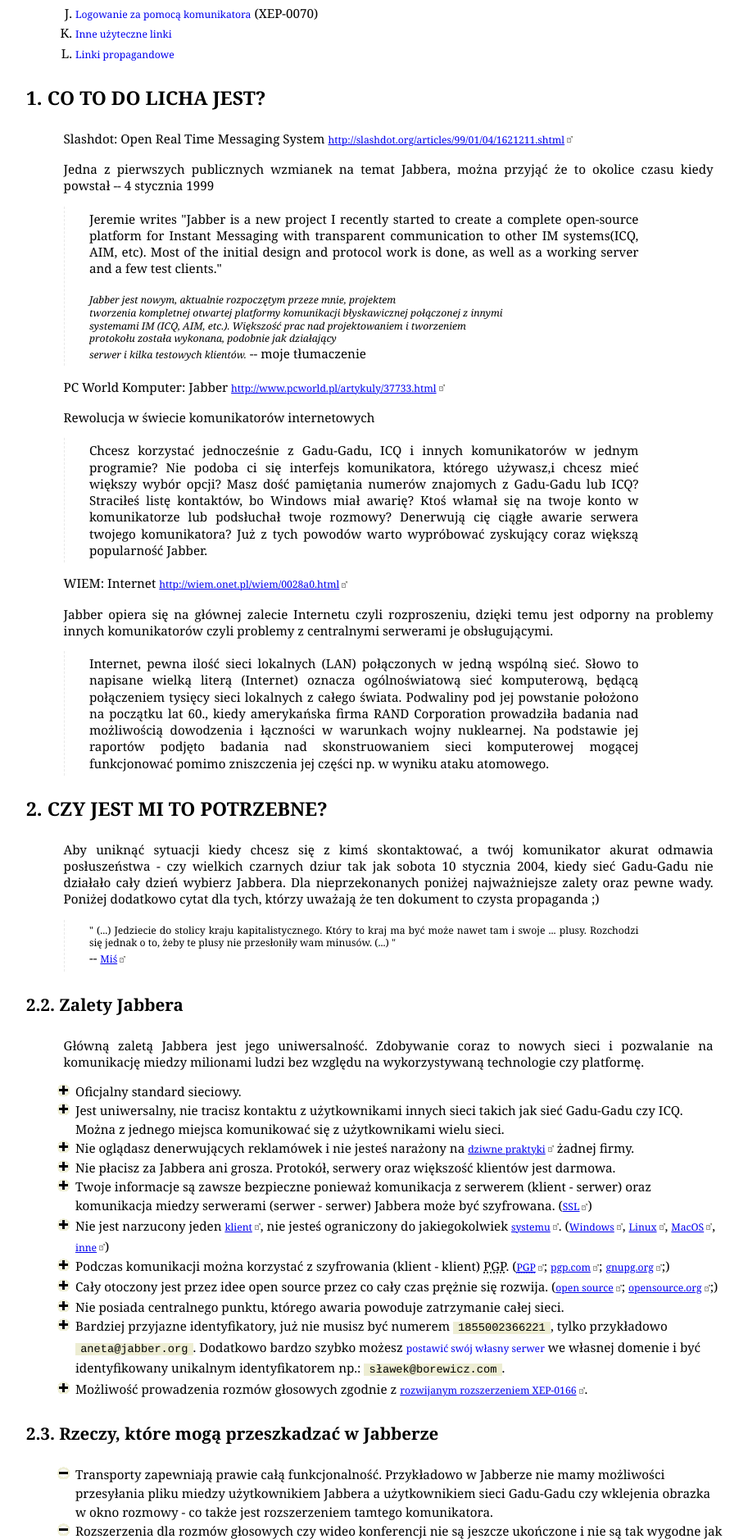
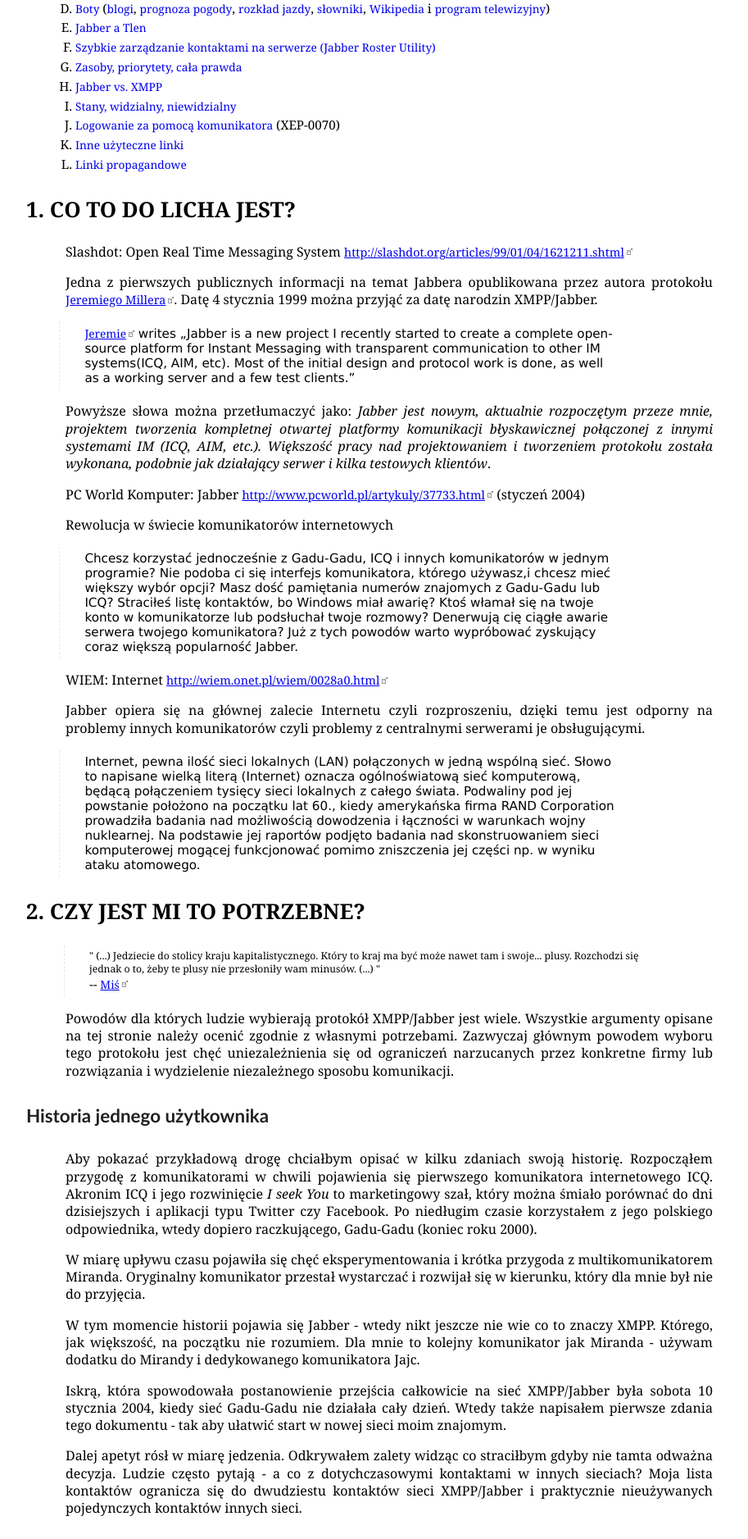
Before and after one commit to michalus/jabberfaq, a PHP site: page / in a window 1280 px wide. Shown: the part 4138-6015 px from the top of the page at 82% size, without its empty margins (48-961 px from the left). Run offline with PHP 8.4, Linux system fonts and the light colour scheme.

Commit message:
Przeredagowanie części paragrafów i dodanie mojej historii.

```diff
--- a/index.html
+++ b/index.html
@@ -60,19 +60,16 @@
 
         <li><a href="#propaganda">Linki propagandowe</a></li>
 
-        <li><a href="#stopka">Autor i licencja tego dokumentu</a></li>
+        <li><a href="#stopka">Autor, dane kontaktowe i licencja tego
+        dokumentu</a></li>
       </ul>
 
-      <p>Chcesz podlinkować tą stronę? Możesz wykorzystać jeden z bannerów -
-      <a href="banner/index.html">lista banerów</a>. Masz swój ładniejszy
-      banner, jeżeli chcesz możesz go mi podesłać. Chcesz być zawsze na bieżąco
-      <a href="http://identi.ca/jabberfaq/all">śledząc JabberFAQ</a> w serwisie
-      Identi.ca! Zmiany w treści tej strony dostępne są w repozytorium <a href=
-      "http://github.com/michalus/jabberfaq/tree/master">w serwisie
+      <p>Chcesz polecić strone innym? Możesz wykorzystać jeden z bannerów -
+      <a href="banner/index.html">lista banerów</a>. Chcesz być zawsze na
+      bieżąco <a href="http://identi.ca/jabberfaq/all">obserwuj JabberFAQ</a> w
+      serwisie Identi.ca! Zmiany w treści tej strony dostępne są w repozytorium
+      <a href="http://github.com/michalus/jabberfaq/tree/master">w serwisie
       GitHub</a>.</p>
-
-      <p>Dane kontaktowe i licencja dokumentu znajdują się w <a href=
-      "#stopka">stopce</a>.</p>
     </div>
 
     <h2 id="slowawstepu"><a href="#slowawstepu">Słowa wstępu</a></h2>
@@ -101,10 +98,9 @@
     -- <a href="http://www.rejs.art.pl/skrypt.php?online=1">Rejs</a></p>
 
     <p>Niniejszy dokument jest próbą zebrania wszystkich porozrzucanych po
-    Internecie informacji przydatnych początkującym oraz każdemu kto chciałby
-    dowiedzieć się podstawowych rzeczy na temat wszystkiego co określane jest
-    mianem Jabbera i XMPP, nowego protokołu komunikacji błyskawicznej (ang.
-    <i>Instant Messaging</i>). Na początek warto wspomnieć o rzeczy
+    Internecie informacji. Początkujący mogą poznać i zrozumieć podstawy, a
+    pozostali użytkownicy poszerzyć wiedzę na temat protokołu XMPP/Jabber i
+    społeczności która go otacza. Na początek warto wspomnieć o rzeczy
     najważniejszej, która odróżnia Jabbera od innych sieci pozwalających na
     komunikację w czasie rzeczywistym oraz pokaże sens ewentualnej
     przesiadki.</p>
@@ -150,25 +146,31 @@
     większy od najpopularniejszych kiedyś komunikatorów AIM, MSN czy Yahoo.</p>
 
     <ul>
-      <li>309 milionów użytkowników sieci Skype</li>
+      <li>309 milionów użytkowników sieci <a href=
+      "http://pl.wikipedia.org/wiki/Skype">Skype</a></li>
 
       <li>221 milionów aktywnych użytkowników sieci <a href=
       "http://en.wikipedia.org/wiki/QQ">QQ</a></li>
 
-      <li>53 miliony aktywnych użytkowników sieci AIM, 100 milionów wszystkich
-      zarejestrowanych</li>
+      <li>53 miliony aktywnych użytkowników sieci <a href=
+      "http://pl.wikipedia.org/wiki/AOL_Instant_Messenger">AIM</a>, 100
+      milionów wszystkich zarejestrowanych</li>
 
       <li>Między 40 a 50 milionów użytkowników sieci XMPP/Jabber</li>
 
-      <li>27 milionów aktywnych użytkowników sieci MSN, 155 milionów wszystkich
-      zarejestrowanych</li>
-
-      <li>22 milionów aktywnych użytkowników sieci Yahoo</li>
+      <li>27 milionów aktywnych użytkowników sieci <a href=
+      "http://pl.wikipedia.org/wiki/Windows_Live_Messenger">MSN</a>, 155
+      milionów wszystkich zarejestrowanych</li>
+
+      <li>22 milionów aktywnych użytkowników sieci <a href=
+      "http://pl.wikipedia.org/wiki/Yahoo!_Messenger">Yahoo</a></li>
 
       <li>około <a href="http://www.di.com.pl/news/13858,1.html">6 milionów
-      aktywnych</a> użytkowników sieci GG</li>
-
-      <li>4 miliony aktywnych użytkowników sieci ICQ</li>
+      aktywnych</a> użytkowników sieci <a href=
+      "http://pl.wikipedia.org/wiki/Gadu-Gadu">GG</a></li>
+
+      <li>4 miliony aktywnych użytkowników sieci, pierwszego komunikatora
+      internetowego, <a href="http://pl.wikipedia.org/wiki/ICQ">ICQ</a></li>
     </ul>
 
     <p><span class="small">Powyższe dane pochodzą z <a href=
@@ -428,37 +430,42 @@
     "http://slashdot.org/articles/99/01/04/1621211.shtml" title=
     "Jedna z pierwszych wzmianek na temat Jabbera">http://slashdot.org/articles/99/01/04/1621211.shtml</a></p>
 
-    <p>Jedna z pierwszych publicznych wzmianek na temat Jabbera, można przyjąć
-    że to okolice czasu kiedy powstał -- 4 stycznia 1999</p>
-
-    <p class="cytat">Jeremie writes "Jabber is a new project I recently started
-    to create a complete open-source platform for Instant Messaging with
-    transparent communication to other IM systems(ICQ, AIM, etc). Most of the
-    initial design and protocol work is done, as well as a working server and a
-    few test clients."<br>
-    <br>
-    <span class="small"><i>Jabber jest nowym, aktualnie rozpoczętym przeze
-    mnie, projektem<br>
-    tworzenia kompletnej otwartej platformy komunikacji błyskawicznej
-    połączonej z innymi<br>
-    systemami IM (ICQ, AIM, etc.). Większość prac nad projektowaniem i
-    tworzeniem<br>
-    protokołu została wykonana, podobnie jak działający<br>
-    serwer i kilka testowych klientów.</i></span> -- moje tłumaczenie</p>
+    <p>Jedna z pierwszych publicznych informacji na temat Jabbera opublikowana
+    przez autora protokołu <a href=
+    "http://en.wikipedia.org/wiki/Jeremie_Miller">Jeremiego Millera</a>. Datę 4
+    stycznia 1999 można przyjąć za datę narodzin XMPP/Jabber.</p>
+
+    <blockquote>
+      <a href="http://www.jeremie.com/">Jeremie</a> writes <q>Jabber is a new
+      project I recently started to create a complete open-source platform for
+      Instant Messaging with transparent communication to other IM systems(ICQ,
+      AIM, etc). Most of the initial design and protocol work is done, as well
+      as a working server and a few test clients.</q>
+    </blockquote>
+
+    <p>Powyższe słowa można przetłumaczyć jako: <i>Jabber jest nowym, aktualnie
+    rozpoczętym przeze mnie, projektem tworzenia kompletnej otwartej platformy
+    komunikacji błyskawicznej połączonej z innymi systemami IM (ICQ, AIM,
+    etc.). Większość pracy nad projektowaniem i tworzeniem protokołu została
+    wykonana, podobnie jak działający serwer i kilka testowych
+    klientów</i>.</p>
 
     <p>PC World Komputer: Jabber <a href=
-    "http://www.pcworld.pl/artykuly/37733.html">http://www.pcworld.pl/artykuly/37733.html</a></p>
+    "http://www.pcworld.pl/artykuly/37733.html">http://www.pcworld.pl/artykuly/37733.html</a>
+    (styczeń 2004)</p>
 
     <p>Rewolucja w świecie komunikatorów internetowych</p>
 
-    <p class="cytat">Chcesz korzystać jednocześnie z Gadu-Gadu, ICQ i innych
-    komunikatorów w jednym programie? Nie podoba ci się interfejs komunikatora,
-    którego używasz,i chcesz mieć większy wybór opcji? Masz dość pamiętania
-    numerów znajomych z Gadu-Gadu lub ICQ? Straciłeś listę kontaktów, bo
-    Windows miał awarię? Ktoś włamał się na twoje konto w komunikatorze lub
-    podsłuchał twoje rozmowy? Denerwują cię ciągłe awarie serwera twojego
-    komunikatora? Już z tych powodów warto wypróbować zyskujący coraz większą
-    popularność Jabber.</p>
+    <blockquote>
+      Chcesz korzystać jednocześnie z Gadu-Gadu, ICQ i innych komunikatorów w
+      jednym programie? Nie podoba ci się interfejs komunikatora, którego
+      używasz,i chcesz mieć większy wybór opcji? Masz dość pamiętania numerów
+      znajomych z Gadu-Gadu lub ICQ? Straciłeś listę kontaktów, bo Windows miał
+      awarię? Ktoś włamał się na twoje konto w komunikatorze lub podsłuchał
+      twoje rozmowy? Denerwują cię ciągłe awarie serwera twojego komunikatora?
+      Już z tych powodów warto wypróbować zyskujący coraz większą popularność
+      Jabber.
+    </blockquote>
 
     <p>WIEM: Internet <a href=
     "http://wiem.onet.pl/wiem/0028a0.html">http://wiem.onet.pl/wiem/0028a0.html</a></p>
@@ -467,31 +474,62 @@
     dzięki temu jest odporny na problemy innych komunikatorów czyli problemy z
     centralnymi serwerami je obsługującymi.</p>
 
-    <p class="cytat">Internet, pewna ilość sieci lokalnych (LAN) połączonych w
-    jedną wspólną sieć. Słowo to napisane wielką literą (Internet) oznacza
-    ogólnoświatową sieć komputerową, będącą połączeniem tysięcy sieci lokalnych
-    z całego świata. Podwaliny pod jej powstanie położono na początku lat 60.,
-    kiedy amerykańska firma RAND Corporation prowadziła badania nad możliwością
-    dowodzenia i łączności w warunkach wojny nuklearnej. Na podstawie jej
-    raportów podjęto badania nad skonstruowaniem sieci komputerowej mogącej
-    funkcjonować pomimo zniszczenia jej części np. w wyniku ataku
-    atomowego.</p>
+    <blockquote>
+      Internet, pewna ilość sieci lokalnych (LAN) połączonych w jedną wspólną
+      sieć. Słowo to napisane wielką literą (Internet) oznacza ogólnoświatową
+      sieć komputerową, będącą połączeniem tysięcy sieci lokalnych z całego
+      świata. Podwaliny pod jej powstanie położono na początku lat 60., kiedy
+      amerykańska firma RAND Corporation prowadziła badania nad możliwością
+      dowodzenia i łączności w warunkach wojny nuklearnej. Na podstawie jej
+      raportów podjęto badania nad skonstruowaniem sieci komputerowej mogącej
+      funkcjonować pomimo zniszczenia jej części np. w wyniku ataku atomowego.
+    </blockquote>
 
     <h2 id="potrzebne"><a href="#potrzebne">2. Czy jest mi to
     potrzebne?</a></h2>
 
-    <p>Aby uniknąć sytuacji kiedy chcesz się z kimś skontaktować, a twój
-    komunikator akurat odmawia posłuszeństwa - czy wielkich czarnych dziur tak
-    jak sobota 10 stycznia 2004, kiedy sieć Gadu-Gadu nie działało cały dzień
-    wybierz Jabbera. Dla nieprzekonanych poniżej najważniejsze zalety oraz
-    pewne wady. Poniżej dodatkowo cytat dla tych, którzy uważają że ten
-    dokument to czysta propaganda ;)</p>
-
     <p class="cytat"><span class="small">" (...) Jedziecie do stolicy kraju
-    kapitalistycznego. Który to kraj ma być może nawet tam i swoje ... plusy.
+    kapitalistycznego. Który to kraj ma być może nawet tam i swoje... plusy.
     Rozchodzi się jednak o to, żeby te plusy nie przesłoniły wam minusów. (...)
     "</span><br>
     -- <a href="http://www.bareja.neostrada.pl/skrypt.htm">Miś</a></p>
+
+    <p>Powodów dla których ludzie wybierają protokół XMPP/Jabber jest wiele.
+    Wszystkie argumenty opisane na tej stronie należy ocenić zgodnie z własnymi
+    potrzebami. Zazwyczaj głównym powodem wyboru tego protokołu jest chęć
+    uniezależnienia się od ograniczeń narzucanych przez konkretne firmy lub
+    rozwiązania i wydzielenie niezależnego sposobu komunikacji.</p>
+
+    <h4>Historia jednego użytkownika</h4>
+
+    <p>Aby pokazać przykładową drogę chciałbym opisać w kilku zdaniach swoją
+    historię. Rozpocząłem przygodę z komunikatorami w chwili pojawienia się
+    pierwszego komunikatora internetowego ICQ. Akronim ICQ i jego rozwinięcie
+    <i>I seek You</i> to marketingowy szał, który można śmiało porównać do dni
+    dzisiejszych i aplikacji typu Twitter czy Facebook. Po niedługim czasie
+    korzystałem z jego polskiego odpowiednika, wtedy dopiero raczkującego,
+    Gadu-Gadu (koniec roku 2000).</p>
+
+    <p>W miarę upływu czasu pojawiła się chęć eksperymentowania i krótka
+    przygoda z multikomunikatorem Miranda. Oryginalny komunikator przestał
+    wystarczać i rozwijał się w kierunku, który dla mnie był nie do
+    przyjęcia.</p>
+
+    <p>W tym momencie historii pojawia się Jabber - wtedy nikt jeszcze nie wie
+    co to znaczy XMPP. Którego, jak większość, na początku nie rozumiem. Dla
+    mnie to kolejny komunikator jak Miranda - używam dodatku do Mirandy i
+    dedykowanego komunikatora Jajc.</p>
+
+    <p>Iskrą, która spowodowała postanowienie przejścia całkowicie na sieć
+    XMPP/Jabber była sobota 10 stycznia 2004, kiedy sieć Gadu-Gadu nie działała
+    cały dzień. Wtedy także napisałem pierwsze zdania tego dokumentu - tak aby
+    ułatwić start w nowej sieci moim znajomym.</p>
+
+    <p>Dalej apetyt rósł w miarę jedzenia. Odkrywałem zalety widząc co
+    straciłbym gdyby nie tamta odważna decyzja. Ludzie często pytają - a co z
+    dotychczasowymi kontaktami w innych sieciach? Moja lista kontaktów
+    ogranicza się do dwudziestu kontaktów sieci XMPP/Jabber i praktycznie
+    nieużywanych pojedynczych kontaktów innych sieci.</p>
 
     <h3 id="plusy"><a href="#plusy">2.2. Zalety Jabbera</a></h3>
 
@@ -649,19 +687,21 @@
 
     <h3 id="analogia"><a href="#analogia">2.5 Powtórka z historii</a></h3>
 
-    <p class="cytat">E-mail jako taki został wymyślony w roku 1965, autorami
-    pomysłu byli Louis Pouzin, Glenda Schroeder i Pat Crisman - wówczas jednak
-    usługa ta służyła jedynie do przesyłania wiadomości od jednego użytkownika
-    danego komputera do innego użytkownika tej samej maszyny, a adres emailowy
-    w zasadzie jeszcze nie istniał. Usługę polegającą na wysyłaniu wiadomości
-    od użytkownika jednego komputera do użytkownika innego wymyślił w roku 1971
-    Ray Tomlinson, on również wybrał znak @ (at) do rozdzielania nazwy
-    użytkownika od nazwy maszyny (a później nazwy domeny internetowej). Na
-    początku do wysyłania e-maili służył protokół CPYNET, później
-    wykorzystywano FTP, UUCP i wiele innych protokołów, a na początku lat 80.
-    Jonathan B. Postel napisał specjalnie do tego celu protokół SMTP.<br>
-    -- <a href="http://pl.wikipedia.org/wiki/Poczta_elektroniczna">Poczta
-    elektroniczna, Wikipedia</a></p>
+    <blockquote>
+      E-mail jako taki został wymyślony w roku 1965, autorami pomysłu byli
+      Louis Pouzin, Glenda Schroeder i Pat Crisman - wówczas jednak usługa ta
+      służyła jedynie do przesyłania wiadomości od jednego użytkownika danego
+      komputera do innego użytkownika tej samej maszyny, a adres emailowy w
+      zasadzie jeszcze nie istniał. Usługę polegającą na wysyłaniu wiadomości
+      od użytkownika jednego komputera do użytkownika innego wymyślił w roku
+      1971 Ray Tomlinson, on również wybrał znak @ (at) do rozdzielania nazwy
+      użytkownika od nazwy maszyny (a później nazwy domeny internetowej). Na
+      początku do wysyłania e-maili służył protokół CPYNET, później
+      wykorzystywano FTP, UUCP i wiele innych protokołów, a na początku lat 80.
+      Jonathan B. Postel napisał specjalnie do tego celu protokół SMTP.<br>
+      -- <a href="http://pl.wikipedia.org/wiki/Poczta_elektroniczna">Poczta
+      elektroniczna, Wikipedia</a>
+    </blockquote>
 
     <p>Podczas pobierania i wysyłania poczty elektronicznej dziś nikt nie
     zastanawia się czy wysyła ją na serwer pocztowy, który używa danego
@@ -678,6 +718,17 @@
 
     <h2 id="zasada_dzialania"><a href="#zasada_dzialania">3. Zasada
     działania</a></h2>
+
+    <p>Sieć Jabbera w swoim działaniu podobna jest do działania poczty
+    elektronicznej. Mamy wiele serwerów, które komunikują się między sobą. Na
+    rysunku mamy <a id="przykladowe_serwery" name=
+    "przykladowe_serwery"></a>przykładowe serwery <code>alfa.org</code>,
+    <code>delta.pl</code> oraz <code>tango.de</code>. Wszystkie serwery
+    komunikują się ze sobą co zaznaczone jest jako ciemno fioletowe połączenia
+    <code><a id="trzy_graf" name="trzy_graf"></a>[3]</code>. Serwery na rysunku
+    komunikują <code><a id="dwa_graf" name="dwa_graf"></a>[2]</code> się także
+    z wszystkimi innymi serwerami na świecie oznaczonych jako <code><a id=
+    "inne_serwery" name="inne_serwery"></a>inny serwer</code>.</p>
 
     <p class="small"><img src="images/jabber_dzialanie.png" alt=
     "Jabber zasada działania." usemap="#Map" height="400" width="800" title="">
@@ -728,18 +779,8 @@
       "Inny serwer gdzies w Internecie.">
     </map></p>
 
-    <p>Sieć Jabbera w swoim działaniu podobna jest do działania poczty
-    elektronicznej. Mamy wiele serwerów, które komunikują się między sobą. Na
-    rysunku mamy <a id="przykladowe_serwery" name=
-    "przykladowe_serwery"></a>przykładowe serwery <code>alfa.org</code>,
-    <code>delta.pl</code> oraz <code>tango.de</code>. Wszystkie serwery
-    komunikują się ze sobą co zaznaczone jest jako ciemno fioletowe połączenia
-    <code><a id="trzy_graf" name="trzy_graf"></a>[3]</code>. Serwery na rysunku
-    komunikują <code><a id="dwa_graf" name="dwa_graf"></a>[2]</code> się także
-    z wszystkimi innymi serwerami na świecie oznaczonych jako <code><a id=
-    "inne_serwery" name="inne_serwery"></a>inny serwer</code>. Na serwerach
-    użytkownicy rejestrują konta. Użytkownik <code><a id="rajmund" name=
-    "rajmund"></a>rajmund</code> zarejestrował się na serwerze
+    <p>Na serwerach użytkownicy rejestrują swoje konta. Użytkownik <code><a id=
+    "rajmund" name="rajmund"></a>rajmund</code> zarejestrował się na serwerze
     <code>tango.de</code>, użytkownik <code><a id="michal" name=
     "michal"></a>michal</code> zarejestrował się na serwerze
     <code>alfa.org</code>, a użytkownik <code><a id="aneta" name=
@@ -754,36 +795,45 @@
     <code>aneta@delta.pl</code> oraz <code>aneta@alfa.org</code>. Wszyscy nasi
     przykładowi użytkownicy są zalogowani do swoich serwerów - symbolizuje to
     jasno fioletowa linia <code><a id="cztery_graf" name=
-    "cztery_graf"></a>[4]</code>. Użytkownik <code>aneta</code> zalogowany jest
-    jednocześnie do dwóch serwerów, a użytkownik <code>michal</code> korzysta z
-    funkcji oferowanej przez sieć Jabbera czyli podwójnego logowania. Inne
-    sieci, gdy próbujemy zalogować się podwójnie, odrzucają jedno z połączeń.
-    Tutaj mamy możliwość wielokrotnego logowania i określenia ważności naszego
-    połączenia przez nadanie mu odpowiedniego priorytetu. Wiadomości do nas
-    dochodzą do komputera gdzie zalogowani jesteśmy z wyższym priorytetem.
-    Przykładowy <code>michal</code> jest teraz w pracy, gdzie zalogowany jest z
-    priorytetem równym 5. Wszystkie wiadomości do niego kierowane są do
+    "cztery_graf"></a>[4]</code>.</p>
+
+    <p>Użytkownik <code>aneta</code> zalogowany jest jednocześnie do dwóch
+    serwerów, a użytkownik <code>michal</code> korzysta z funkcji oferowanej
+    przez sieć Jabbera czyli podwójnego logowania. Inne sieci, gdy próbujemy
+    zalogować się podwójnie, odrzucają jedno z połączeń. Tutaj mamy możliwość
+    wielokrotnego logowania i określenia ważności naszego połączenia przez
+    nadanie mu odpowiedniego priorytetu. Wiadomości do nas dochodzą do
+    komputera gdzie zalogowani jesteśmy z wyższym priorytetem.</p>
+
+    <p>Przykładowy <code>michal</code> jest teraz w pracy, gdzie zalogowany
+    jest z priorytetem równym 5. Wszystkie wiadomości do niego kierowane są do
     komputera w pracy. Kiedy skończy pracę i wyłączy swój komputer, pozostanie
     jeszcze komputer domowy, który cały czas jest zalogowany do sieci. Teraz
-    wszystkie wiadomości trafiają do niego. Wszyscy nasi użytkownicy mogą się
-    między sobą komunikować. Użytkownik <code>rajmund</code> może wysłać
-    wiadomość do użytkownika na innym serwerze, czyli przykładowo do
-    użytkownika <code>aneta</code>. Użytkownik <code>aneta</code> posiada dwa
-    konta na oddzielnych serwerach. Jeżeli jeden z serwerów przestanie działać,
-    zawsze ma do dyspozycji swoje drugie konto. Mimo awarii działania jednego
-    serwera cała sieć działa prawidłowo. Kontakt utracony jest nie ze
-    wszystkimi użytkownikami, ale tylko z użytkownikami wyłączonego serwera. Na
-    koniec warto wspomnieć jak odbywa się komunikacja z innymi sieciami typu
-    Gadu-Gadu czy ICQ <code><a id="jeden_graf" name=
-    "jeden_graf"></a>[1]</code>. Użytkownik komunikuje się tylko z serwerem,
-    przez serwer wysyła wiadomości, a jego kontakty przechowywane są także na
-    serwerze. Jeżeli nasz serwer umożliwia nam komunikację z innymi sieciami
-    przez tzw. transporty, nasza wiadomość przeznaczona do użytkownika danej
-    sieci dochodzi do serwera, a serwer po przekształceniu jej na odpowiedni
-    format przesyła dalej do serwera innej sieci. Oczywiście musimy posiadać
-    konto (numer <acronym title="Gadu Gadu">GG</acronym>, czy <acronym title=
+    wszystkie wiadomości trafiają do niego. Istnieje także możliwość czytania
+    własnej korespondencji odebranej na zdalnym komputerze.</p>
+
+    <p>Wszyscy nasi użytkownicy mogą się między sobą komunikować. Użytkownik
+    <code>rajmund</code> może wysłać wiadomość do użytkownika na innym
+    serwerze, czyli przykładowo do użytkownika <code>aneta</code>. Użytkownik
+    <code>aneta</code> posiada dwa konta na oddzielnych serwerach. Jeżeli jeden
+    z serwerów przestanie działać, zawsze ma do dyspozycji swoje drugie konto.
+    Mimo awarii działania jednego serwera cała sieć działa prawidłowo. Kontakt
+    utracony jest nie ze wszystkimi użytkownikami, ale tylko z użytkownikami
+    wyłączonego serwera.</p>
+
+    <p>Możliwa jest także komunikacja z innymi sieciami typu Gadu-Gadu czy ICQ
+    <code><a id="jeden_graf" name="jeden_graf"></a>[1]</code>. Użytkownik
+    komunikuje się tylko z własnym serwerem, przez serwer wysyła wiadomości, a
+    jego kontakty przechowywane są także na serwerze. Jeżeli nasz serwer
+    umożliwia nam komunikację z innymi sieciami przez tzw. transporty, nasza
+    wiadomość przeznaczona do użytkownika danej sieci dochodzi do serwera, a
+    serwer po przekształceniu jej na odpowiedni format przesyła dalej do
+    serwera innej sieci. Oczywiście musimy posiadać konto (numer
+    <acronym title="Gadu Gadu">GG</acronym>, czy <acronym title=
     "ICQ Universal Internet Number">UIN</acronym>) w danej sieci, żeby do niej
-    cokolwiek wysłać czy odbierać.</p>
+    cokolwiek wysłać czy odbierać. Najprościej wyobrazić sobie transport jako
+    funkcjonalność tłumaczącą komunikaty jednej sieci na komunikaty drugiej
+    sieci.</p>
 
     <h2 id="howto"><a href="#howto">4. Zdecydowałem sie, co mam robić</a></h2>
 
--- a/jabberfaq.css
+++ b/jabberfaq.css
@@ -48,7 +48,6 @@
 p {
 	font-family: Georgia, Arial, Helvetica, sans-serif;
 	line-height: 1.33em;
-	font-size: 0.95em;
 	margin-left: 3em;
 	margin-right: 0.75em;
 	text-align: justify;
@@ -84,7 +83,8 @@
 	padding-right: 0.45em;
 }
 
-.cytat {
+blockquote, .cytat {
+	font-size: 0.95em;
 	padding: 0.33em 6em 0.33em 2em;
 	border-left: 1px dashed #E7E7E7;
 }
@@ -115,7 +115,7 @@
 
 a {
 	font-family: Georgia, Verdana, Arial, Helvetica, sans-serif;
-	font-size: 0.8em;
+	font-size: 0.9em;
   text-decoration: none;
 }
 
@@ -206,6 +206,7 @@
 	background-position: 0 0;
 	background-repeat: no-repeat;
 	padding: 0.33em 0 1em 175px;
+	margin-bottom: 6em;
 }
 
 dl {
```
